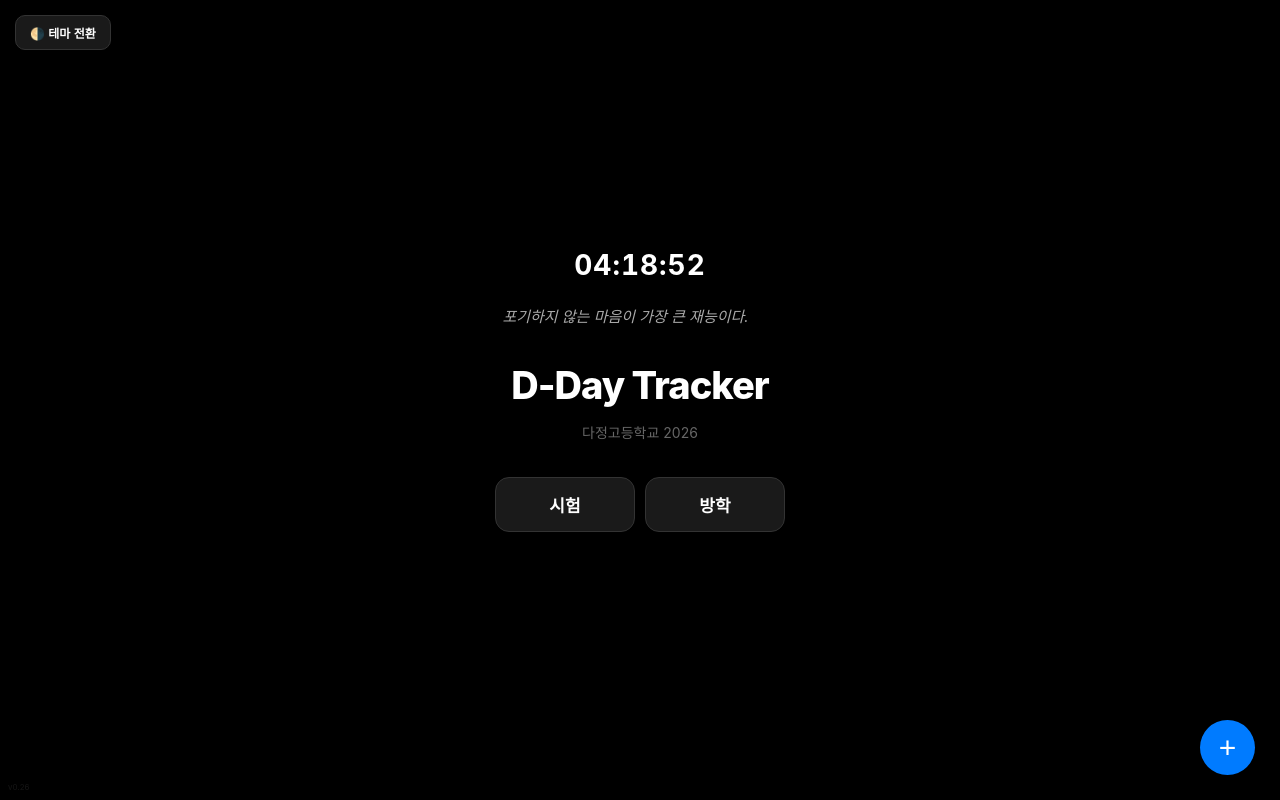
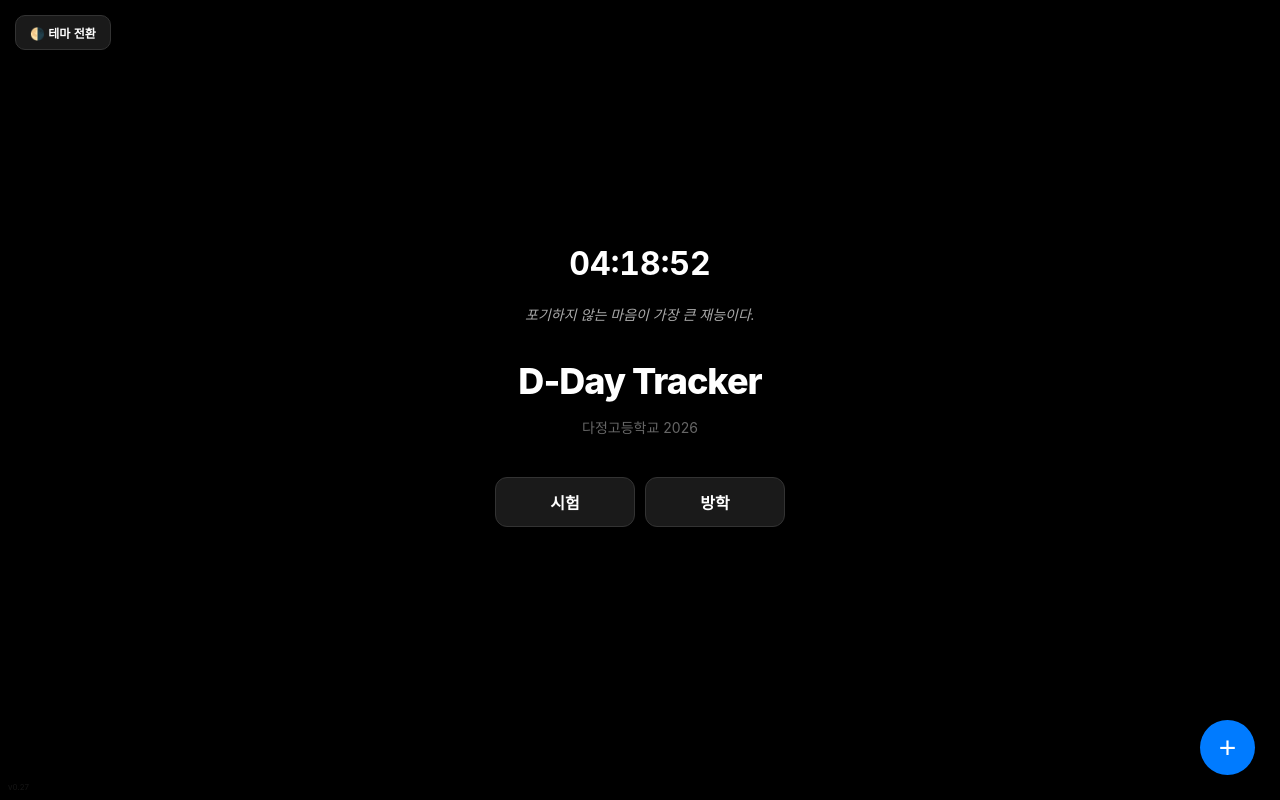
Before and after one commit to minibab0/-10-d-day, a plain HTML site: page index.html in a window 1280 px wide. Drawn offline with Linux system fonts and the light colour scheme.

Commit message:
Update index.html

```diff
--- a/index.html
+++ b/index.html
@@ -3,7 +3,7 @@
 <head>
     <meta charset="UTF-8">
     <meta name="viewport" content="width=device-width, initial-scale=1.0, maximum-scale=1.0, user-scalable=no">
-    <title>다정고 실시간 디데이 v0.26</title>
+    <title>다정고 디데이 v0.27</title>
     <style>
         :root {
             --bg-color: #000000; --text-color: #ffffff; --btn-bg: #1a1a1a; --btn-border: #333333;
@@ -15,43 +15,46 @@
         }
         body {
             background-color: var(--bg-color); color: var(--text-color);
+            /* 폰트 렌더링 강제 고정 */
             font-family: -apple-system, BlinkMacSystemFont, "Apple SD Gothic Neo", "Malgun Gothic", sans-serif;
+            -webkit-font-smoothing: antialiased; -moz-osx-font-smoothing: grayscale;
+            -webkit-text-size-adjust: 100%; text-size-adjust: 100%;
             display: flex; flex-direction: column; align-items: center; justify-content: center;
-            height: 100vh; margin: 0; text-align: center; transition: background 0.3s; overflow: hidden;
-            -webkit-text-size-adjust: none; /* 아이폰/패드 글자 크기 자동조절 방지 */
+            height: 100vh; margin: 0; text-align: center; overflow: hidden;
+            /* 퍼짐 방지를 위해 모든 transition 제거 */
+            transition: none !important;
         }
 
-        /* [v0.26] 시계: 크기 고정 및 떨림 방지 */
+        /* [v0.27] 시계 영역 고정 */
         #main-clock {
-            font-size: 28px; font-weight: 700; margin-top: -20px; margin-bottom: 10px;
-            letter-spacing: 1px; font-variant-numeric: tabular-nums;
+            font-size: 32px; font-weight: 700; margin-top: -30px; margin-bottom: 10px;
+            letter-spacing: 0px; font-variant-numeric: tabular-nums; height: 40px;
         }
 
-        /* [v0.26] 명언: 절대 한 줄 고정 및 높이 확보 */
+        /* [v0.27] 명언 영역 한 줄 강제 박제 */
         #quote-area {
-            width: 90%; max-width: 500px; height: 50px;
-            display: flex; align-items: center; justify-content: center;
-            margin-bottom: 20px;
+            width: 100%; max-width: 450px; height: 40px;
+            display: flex; align-items: center; justify-content: center; margin-bottom: 25px;
         }
         #quote-text {
-            color: var(--quote-color); font-style: italic; font-size: 15px;
+            color: var(--quote-color); font-style: italic; font-size: 14px;
             white-space: nowrap; overflow: hidden; text-overflow: ellipsis;
-            line-height: 1.2;
+            width: 90%;
         }
 
-        h1 { font-size: 38px; margin: 0 0 5px 0; font-weight: 800; letter-spacing: -1px; }
-        .info-text { color: var(--sub-text); font-size: 14px; margin-bottom: 35px; }
+        h1 { font-size: 36px; margin: 0 0 5px 0; font-weight: 800; letter-spacing: -1px; }
+        .info-text { color: var(--sub-text); font-size: 14px; margin-bottom: 40px; }
 
-        .button-container { display: flex; flex-wrap: wrap; justify-content: center; gap: 10px; width: 100%; max-width: 400px; }
-        .nav-btn { background: var(--btn-bg); color: var(--text-color); border: 1px solid var(--btn-border); width: 140px; height: 55px; font-size: 17px; border-radius: 14px; cursor: pointer; font-weight: 700; }
+        .button-container { display: flex; flex-wrap: wrap; justify-content: center; gap: 10px; width: 100%; max-width: 380px; }
+        .nav-btn { background: var(--btn-bg); color: var(--text-color); border: 1px solid var(--btn-border); width: 140px; height: 50px; font-size: 16px; border-radius: 12px; cursor: pointer; font-weight: 700; transition: none; }
 
         .top-btns { position: fixed; top: 15px; left: 15px; z-index: 100; }
-        .mini-btn { background: var(--btn-bg); border: 1px solid var(--btn-border); color: var(--text-color); padding: 8px 14px; border-radius: 10px; cursor: pointer; font-size: 12px; font-weight: bold; }
+        .mini-btn { background: var(--btn-bg); border: 1px solid var(--btn-border); color: var(--text-color); padding: 8px 14px; border-radius: 10px; cursor: pointer; font-size: 12px; font-weight: bold; transition: none; }
 
         #result-screen { display: none; flex-direction: column; align-items: center; width: 100%; }
-        .timer { font-size: 70px; font-weight: 900; margin: 20px 0; letter-spacing: -2px; }
-        .timer-unit { font-size: 25px; opacity: 0.8; margin-left: 8px; font-weight: 700; }
-        .label { font-size: 24px; margin-bottom: 5px; font-weight: 600; color: var(--sub-text); }
+        .timer { font-size: 64px; font-weight: 900; margin: 15px 0; letter-spacing: -2px; font-variant-numeric: tabular-nums; }
+        .timer-unit { font-size: 24px; opacity: 0.8; margin-left: 8px; font-weight: 700; }
+        .label { font-size: 22px; margin-bottom: 5px; font-weight: 600; color: var(--sub-text); }
 
         .add-btn { position: fixed; bottom: 25px; right: 25px; width: 55px; height: 55px; background: var(--accent-color); color: white; border: none; border-radius: 50%; font-size: 30px; cursor: pointer; box-shadow: 0 4px 15px rgba(0,0,0,0.3); z-index: 100; }
 
@@ -59,6 +62,8 @@
         #custom-modal { background: var(--modal-bg); padding: 30px; border-radius: 20px; width: 280px; display: flex; flex-direction: column; gap: 15px; border: 1px solid var(--btn-border); }
         input, select { padding: 12px; background: #000; color: #fff; border: 1px solid #333; border-radius: 10px; font-size: 16px; }
         body.light-mode input, body.light-mode select { background: #fff; color: #000; border: 1px solid #ccc; }
+
+        * { transition: none !important; } /* 모든 애니메이션 강제 중지 */
     </style>
 </head>
 <body class="dark-mode">
@@ -69,9 +74,7 @@
 
     <div id="main-screen">
         <div id="main-clock">00:00:00</div>
-        <div id="quote-area">
-            <div id="quote-text">명언을 불러오는 중...</div>
-        </div>
+        <div id="quote-area"><div id="quote-text">오늘 걷지 않으면 내일은 뛰어야 한다.</div></div>
         <h1>D-Day Tracker</h1>
         <p class="info-text">다정고등학교 2026</p>
         <div class="button-container" id="btn-wrapper"></div>
@@ -82,7 +85,7 @@
     <div id="result-screen">
         <div id="result-content"></div>
         <div id="control-area" style="margin-top:20px; display:flex; gap:10px;"></div>
-        <button class="mini-btn" style="margin-top:50px; padding: 16px 40px; font-size: 16px; background: var(--accent-color); color: white; border:none;" onclick="stopTimer()">뒤로 가기</button>
+        <button class="mini-btn" style="margin-top:40px; padding: 16px 40px; font-size: 16px; background: var(--accent-color); color: white; border:none;" onclick="stopTimer()">뒤로 가기</button>
     </div>
 
     <div id="modal-bg">
@@ -100,6 +103,7 @@
     </div>
 
     <script>
+        // 명언 400개 (데이터 최적화)
         const quotes = [
             "오늘 걷지 않으면 내일은 뛰어야 한다.", "할 수 있다고 믿는 사람은 결국 해낸다.", "노력은 결코 배신하지 않는다.", "지금 잠을 자면 꿈을 꾸지만, 공부하면 꿈을 이룬다.", "인생은 속도가 아니라 방향이다.",
             "실패는 성공의 어머니이다.", "최선은 결코 우리를 실망시키지 않는다.", "지루한 반복이 천재를 만든다.", "너는 반드시 해낼 것이다.", "내일의 넌 오늘보다 더 빛날 거야.",
@@ -107,7 +111,7 @@
             "열정 없이 사느니 차라리 죽는 게 낫다.", "한 번의 실패가 영원한 실패는 아니다.", "고통은 잠깐이지만 성공은 영원하다.", "자신을 믿어라, 그러면 세상을 믿게 될 것이다.", "성공은 준비와 기회가 만났을 때 나타난다.",
             "시작하는 방법은 말을 그만두고 행동하는 것이다.", "어제보다 나은 오늘을 살자.", "끝날 때까지 끝난 게 아니다.", "당신이 할 수 있다고 믿든 할 수 없다고 믿든 믿는 대로 될 것이다.",
             "나만이 내 인생을 바꿀 수 있다.", "미래는 현재 우리가 무엇을 하는가에 달려 있다.", "먼저 시작하라, 그러면 완성될 것이다.", "모든 성취의 출발점은 갈망이다.",
-            "성공으로 가는 길은 항상 공사 중이다.", "인생은 우리가 만드는 것이다.", "도중에 그만두지 마라, 다 왔을지도 모른다.", "꿈은 이루어진다.", "노력하는 자에게 복이 있나니.",
+            "성공으로 가는 길은 항상 공사 중이다.", "인생은 우리가 만드는 것이다.", "도중에 그만두지 마라, 다 왔을지도 모드라.", "꿈은 이루어진다.", "노력하는 자에게 복이 있나니.",
             "불가능해 보이는 것이 사실은 가능한 경우가 많다.", "자신감은 위대한 과업의 첫 번째 요건이다.", "승리는 가장 끈기 있는 자에게 돌아간다.", "오늘 당신의 노력이 내일의 당신을 만든다.", "도전이 없으면 성공도 없다.",
             "지식보다 중요한 것은 상상력이다.", "시간은 기다려주지 않는다.", "집중력이 모든 힘의 근원이다.", "당신은 생각보다 훨씬 더 강하다.", "매일 조금씩 전진하라.",
             "성공은 목적지가 아니라 과정이다.", "자신을 이기는 자가 가장 강한 자다.", "어려운 일일수록 정면으로 승부하라.", "운은 계획에서 태어난다.", "최고가 되기 위해 최선을 다하라.",
@@ -125,8 +129,7 @@
             "어떤 시련도 너를 꺾을 수 없다.", "너는 세상의 중심이다.", "빛나는 미래가 너를 반긴다.", "노력은 배신하지 않는 유일한 친구다.", "집중하는 1초가 결과를 바꾼다.",
             "끝까지 살아남는 자가 강한 자다.", "너의 잠재력은 무한하다.", "스스로를 믿는 마음이 가장 강력한 무기다."
         ];
-        // 400개를 채우기 위한 로직
-        while(quotes.length < 400) { quotes.push(quotes[quotes.length % 100] + " "); }
+        while(quotes.length < 400) { quotes.push(quotes[quotes.length % 100]); }
 
         let timerInterval;
 
@@ -137,25 +140,20 @@
 
         function updateClock() {
             const now = new Date();
-            document.getElementById('main-clock').innerText =
-                now.getHours().toString().padStart(2, '0') + ":" +
-                now.getMinutes().toString().padStart(2, '0') + ":" +
-                now.getSeconds().toString().padStart(2, '0');
+            const timeStr = now.getHours().toString().padStart(2, '0') + ":" +
+                            now.getMinutes().toString().padStart(2, '0') + ":" +
+                            now.getSeconds().toString().padStart(2, '0');
+            document.getElementById('main-clock').innerText = timeStr;
         }
 
         function renderButtons() {
             const wrapper = document.getElementById('btn-wrapper');
-            wrapper.innerHTML = `
-                <button class="nav-btn" onclick="startTimer('exam')">시험</button>
-                <button class="nav-btn" onclick="startTimer('vacation')">방학</button>
-            `;
+            wrapper.innerHTML = `<button class="nav-btn" onclick="startTimer('exam')">시험</button><button class="nav-btn" onclick="startTimer('vacation')">방학</button>`;
             const customData = JSON.parse(localStorage.getItem('myDDays') || '[]');
             customData.forEach((item, i) => {
                 const btn = document.createElement('button');
-                btn.className = 'nav-btn';
-                btn.innerText = item.title;
-                btn.style.color = item.color;
-                btn.style.borderColor = item.color;
+                btn.className = 'nav-btn'; btn.innerText = item.title;
+                btn.style.color = item.color; btn.style.borderColor = item.color;
                 btn.onclick = () => startTimer('custom', i);
                 wrapper.appendChild(btn);
             });
@@ -232,6 +230,6 @@
             updateClock();
         };
     </script>
-    <div style="position: fixed; bottom: 8px; left: 8px; font-size: 8px; color: var(--sub-text); opacity: 0.2;">v0.26</div>
+    <div style="position: fixed; bottom: 8px; left: 8px; font-size: 8px; color: var(--sub-text); opacity: 0.2;">v0.27</div>
 </body>
 </html>
```
